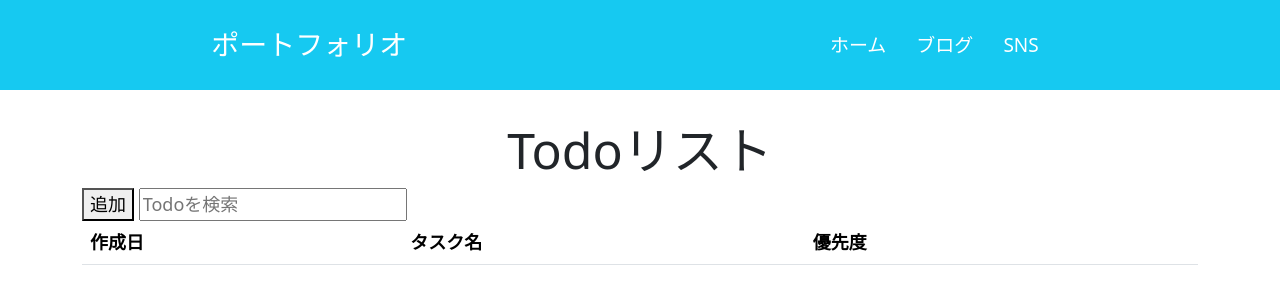
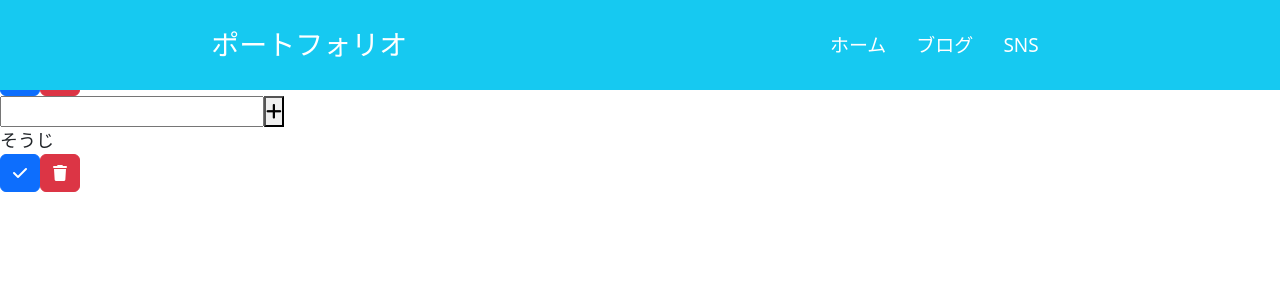
Before and after one commit to rin1351206/portfolio-app, a React (Create React App) app: page /todos in a window 1280 px wide. Shown: the top 304 px of the page. Built offline with nearby package versions, Linux system fonts and the light colour scheme.

Commit message:
Todo Bootstrap 導入

```diff
--- a/public/index.html
+++ b/public/index.html
@@ -24,7 +24,11 @@
       work correctly both with client-side routing and a non-root public URL.
       Learn how to configure a non-root public URL by running `npm run build`.
     -->
-    <link rel="stylesheet" href="https://cdnjs.cloudflare.com/ajax/libs/font-awesome/6.5.1/css/all.min.css" integrity="sha512-DTOQO9RWCH3ppGqcWaEA1BIZOC6xxalwEsw9c2QQeAIftl+Vegovlnee1c9QX4TctnWMn13TZye+giMm8e2LwA==" crossorigin="anonymous" referrerpolicy="no-referrer" />
+    <link rel="stylesheet"
+      href="https://cdnjs.cloudflare.com/ajax/libs/font-awesome/6.5.1/css/all.min.css"
+      integrity="sha512-DTOQO9RWCH3ppGqcWaEA1BIZOC6xxalwEsw9c2QQeAIftl+Vegovlnee1c9QX4TctnWMn13TZye+giMm8e2LwA=="
+      crossorigin="anonymous"
+      referrerpolicy="no-referrer" />
     <title>React App</title>
   </head>
   <body>
--- a/src/App.js
+++ b/src/App.js
@@ -3,7 +3,6 @@ import BlogPage from './components/BlogPage';
 import Header from './components/Header';
 import HomePage from './components/HomePage';
 import TodosPage from './components/TodosPage';
-import TodoDetailPage from './components/TodoDetailPage';
 import LoginPage from './components/LoginPage';
 import { BrowserRouter as Router, Route, Routes} from "react-router-dom"
 
@@ -12,12 +11,12 @@ function App() {
     <Router>
     <div className="App">
       <Header />
+      <TodosPage />
 
       <Routes>
         <Route path="/" element={<HomePage />} />
         <Route path="/blog" element={<BlogPage />} />
         <Route path='/todos' element={<TodosPage />} />
-        <Route path='/todos/:id' element={<TodoDetailPage />} />
         <Route path='/login' element={<LoginPage />} />
       </Routes>
     </div>
--- /dev/null
+++ b/src/Todo.css
@@ -0,0 +1,5 @@
+* {
+    margin: 0;
+    padding: 0;
+    box-sizing: border-box;
+  }
--- a/src/components/HomePage.js
+++ b/src/components/HomePage.js
@@ -9,7 +9,7 @@ import { Link } from 'react-router-dom';
 const HomePage = () => {
   return (
     <div className="container text-center">
-      <h1>Nomoto</h1>
+      <h1>R.Nomoto</h1>
 
       <img src={profileImage} className="profileImage" />
 
--- /dev/null
+++ b/src/components/InputForm.jsx
@@ -0,0 +1,16 @@
+import React from 'react'
+
+function InputForm() {
+  return (
+    <div className='input-form'>
+      <form>
+        <input type="text" />
+        <button>
+        <i class="fa-solid fa-plus"></i>
+        </button>
+      </form>
+    </div>
+  )
+}
+
+export default InputForm
--- /dev/null
+++ b/src/components/Title.jsx
@@ -0,0 +1,11 @@
+import React from 'react'
+
+function Title() {
+  return (
+    <div>
+
+    </div>
+  )
+}
+
+export default Title
--- a/src/components/TodoDetailPage.js
+++ /dev/null
@@ -1,13 +0,0 @@
-import React, { PureComponent } from 'react'
-
-export class TodoDetailPage extends PureComponent {
-  render() {
-    return (
-      <div className='container'>
-        <h1>Todo詳細</h1>
-      </div>
-    )
-  }
-}
-
-export default TodoDetailPage
--- /dev/null
+++ b/src/components/TodoList.jsx
@@ -0,0 +1,25 @@
+import React from 'react'
+
+function TodoList() {
+    return (
+    <div className='todo-list'>
+        <div className="todos">
+            <div className="todo">
+                <div className="todoText">
+                    <span>そうじ</span>
+                </div>
+                <div className="icons">
+                    <button className="btn btn-primary">
+                        <i class="fa-solid fa-check"></i>
+                    </button>
+                    <button className='btn btn-danger'>
+                        <i class="fa-solid fa-trash"></i>
+                    </button>
+                </div>
+            </div>
+        </div>
+    </div>
+  )
+}
+
+export default TodoList
--- a/src/components/TodosPage.js
+++ b/src/components/TodosPage.js
@@ -1,78 +1,18 @@
-import React, { useState, useEffect } from 'react';
-import TodoModal from './TodoModal';
-
-function TodoPage() {
-  const [todos, setTodos] = useState([]);
-  const [isModalOpen,setIsModalOpen] = useState(false);
-  const [inputValue, setInputValue] = useState('');
-  const [searchTerm, setSearchTerm] = useState('');
+import '../Todo.css'
+import React from 'react'
+import Title from './Title'
+import InputForm from './InputForm'
+import TodoList from './TodoList'
 
 
-  useEffect(() => {
-    // ここで初期Todoリストをロードする、例えばAPIから
-  }, []);
-
-  const addTodo = () => {
-    if (!inputValue) return;
-    let d = new Date()
-    setTodos([...todos, { id: Date.now(), text: inputValue, date: d.getFullYear() + '/' + (d.getMonth() + 1) + '/' + d.getDate() }]);
-    setInputValue('');
-  };
-
-  const openModal = () => {
-    setIsModalOpen(true);
-  }
-
-  const closeModal = () => {
-    setIsModalOpen(false);
-  }
-
-  const deleteTodo = (id) => {
-    setTodos(todos.filter(todo => todo.id !== id));
-  };
-
-  const updateTodo = (id, newText) => {
-    setTodos(todos.map(todo => todo.id === id ? { ...todo, text: newText } : todo));
-  };
-
-  const filteredTodos = searchTerm
-    ? todos.filter(todo => todo.text.toLowerCase().includes(searchTerm.toLowerCase()))
-    : todos;
-
+function TodosPage() {
   return (
-    <div className='container'>
-      <h1>Todoリスト</h1>
-      <button onClick={openModal}>追加</button> {/* 追加ボタン */}
-      {isModalOpen && <TodoModal closeModal={closeModal} addTodo={addTodo} />}
-      <input
-        value={searchTerm}
-        onChange={(e) => setSearchTerm(e.target.value)}
-        placeholder="Todoを検索"
-      />
-      <table className='table table-hover'>
-        <thead>
-          <tr>
-            <th>作成日</th>
-            <th>タスク名</th>
-            <th>優先度</th>
-            <th></th>
-          </tr>
-        </thead>
-        <tbody>
-          {filteredTodos.map(todo => (
-            <tr key={todo.id}>
-              <td>{todo.date}</td>
-              <td>{todo.text}</td>
-              <td></td>
-              <td>
-                <i class="fa-solid fa-trash-can" style={{color: 'red', cursor: 'pointer'}} onClick={() => deleteTodo(todo.id)}></i>
-              </td>
-            </tr>
-          ))}
-        </tbody>
-      </table>
+    <div className='body'>
+      <Title />
+      <InputForm />
+      <TodoList />
     </div>
-  );
+  )
 }
 
-export default TodoPage;
+export default TodosPage
```
Also changed, not shown: src/App.css (line endings or trailing spaces).
